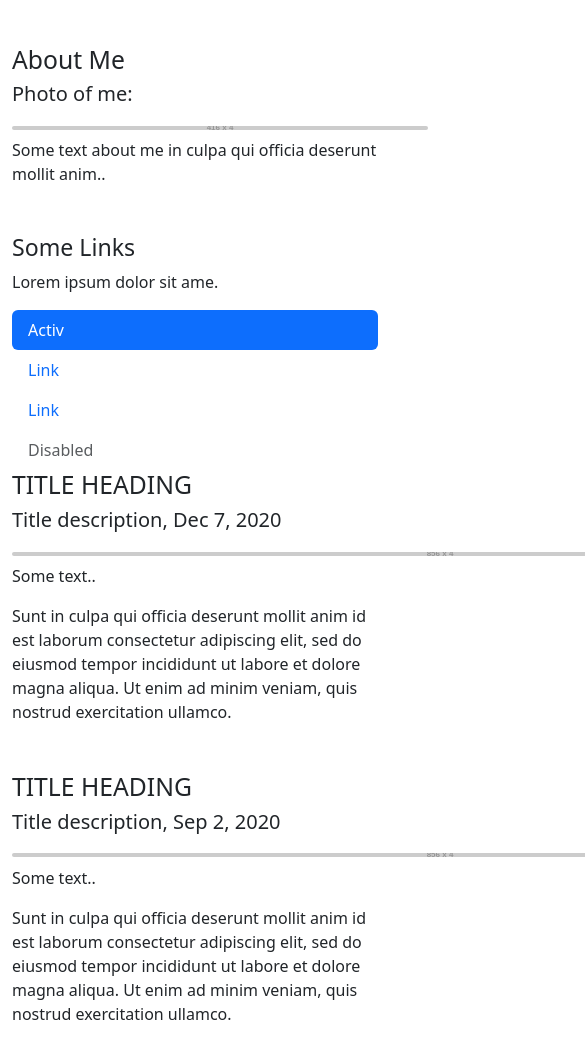
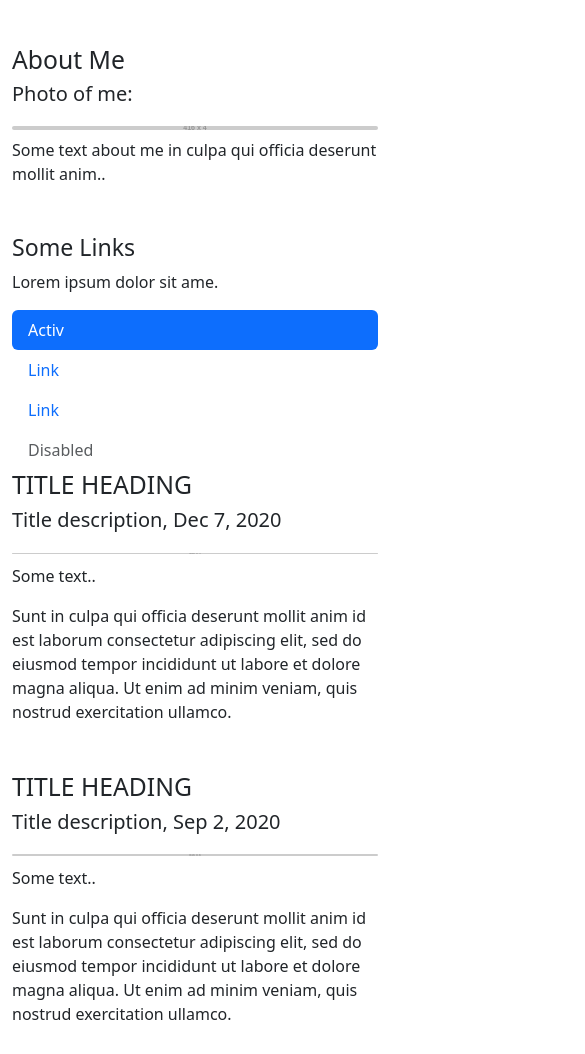
Before and after one commit to edmundaskozlovskis/boostrap-cdn, a plain HTML site: page index.html in a window 390 px wide. Shown: the part 414-1468 px from the top of the page, 585 px wide, since content can reach past the window. Drawn offline with nearby package versions, Linux system fonts and the light colour scheme; placeholder pictures from the web are drawn by us.

Commit message:
Add files via upload
Fix responsive design

```diff
--- a/index.html
+++ b/index.html
@@ -23,11 +23,11 @@
     </nav>
     <div class="container mt-5">
       <div class="row">
-        <div class="col-sm-4">
+        <div class="col-md-4">
           <h2>About Me</h2>
           <h5>Photo of me:</h5>
           <div class="fakeimg">
-            <img class="rounded" src="https://dummyimage.com/416x4:2" alt="Image">
+            <img class="rounded img-fluid" src="https://dummyimage.com/416x4:2" alt="Image">
           </div>
           <p>Some text about me in culpa qui officia deserunt mollit anim..</p>
           <h3 class="mt-5">Some Links</h3>
@@ -39,15 +39,15 @@
             <li class="nav-item"><a class="nav-link disabled" href="">Disabled</a></li>
           </ul>
         </div>
-        <div class="col-sm-8">
+        <div class="col-md-8">
           <h2 class="text-uppercase">Title heading</h2>
           <h5>Title description, Dec 7, 2020</h5>
-          <img class="rounded" src="https://dummyimage.com/856x4:2" alt="Image for Content">
+          <img class="rounded img-fluid" src="https://dummyimage.com/856x4:2" alt="Image for Content">
           <p>Some text..</p>
           <p>Sunt in culpa qui officia deserunt mollit anim id est laborum consectetur adipiscing elit, sed do eiusmod tempor incididunt ut labore et dolore magna aliqua. Ut enim ad minim veniam, quis nostrud exercitation ullamco.</p>
           <h2 class="text-uppercase mt-5">Title heading</h2>
           <h5>Title description, Sep 2, 2020</h5>
-          <img class="rounded" src="https://dummyimage.com/856x4:2" alt="Image for Content">
+          <img class="rounded img-fluid" src="https://dummyimage.com/856x4:2" alt="Image for Content">
           <p>Some text..</p>
           <p>Sunt in culpa qui officia deserunt mollit anim id est laborum consectetur adipiscing elit, sed do eiusmod tempor incididunt ut labore et dolore magna aliqua. Ut enim ad minim veniam, quis nostrud exercitation ullamco.</p>
         </div>
```
